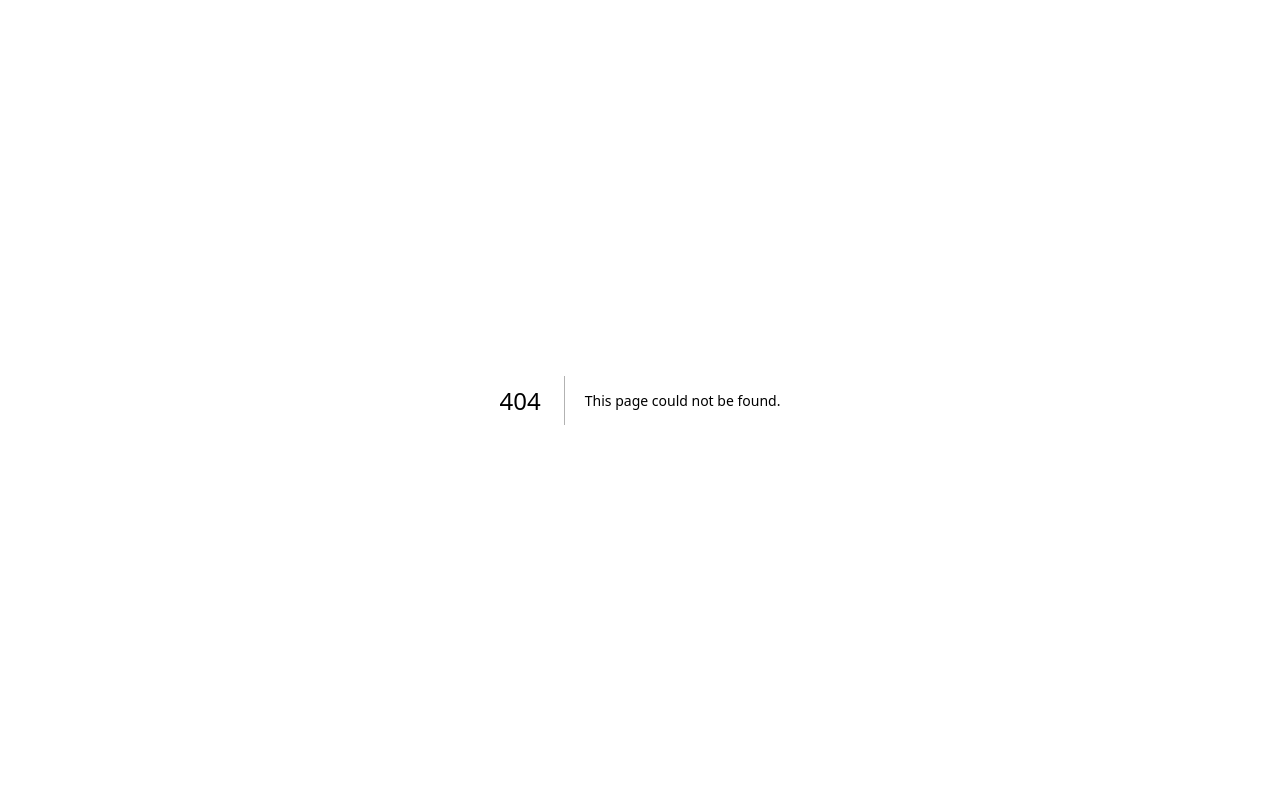
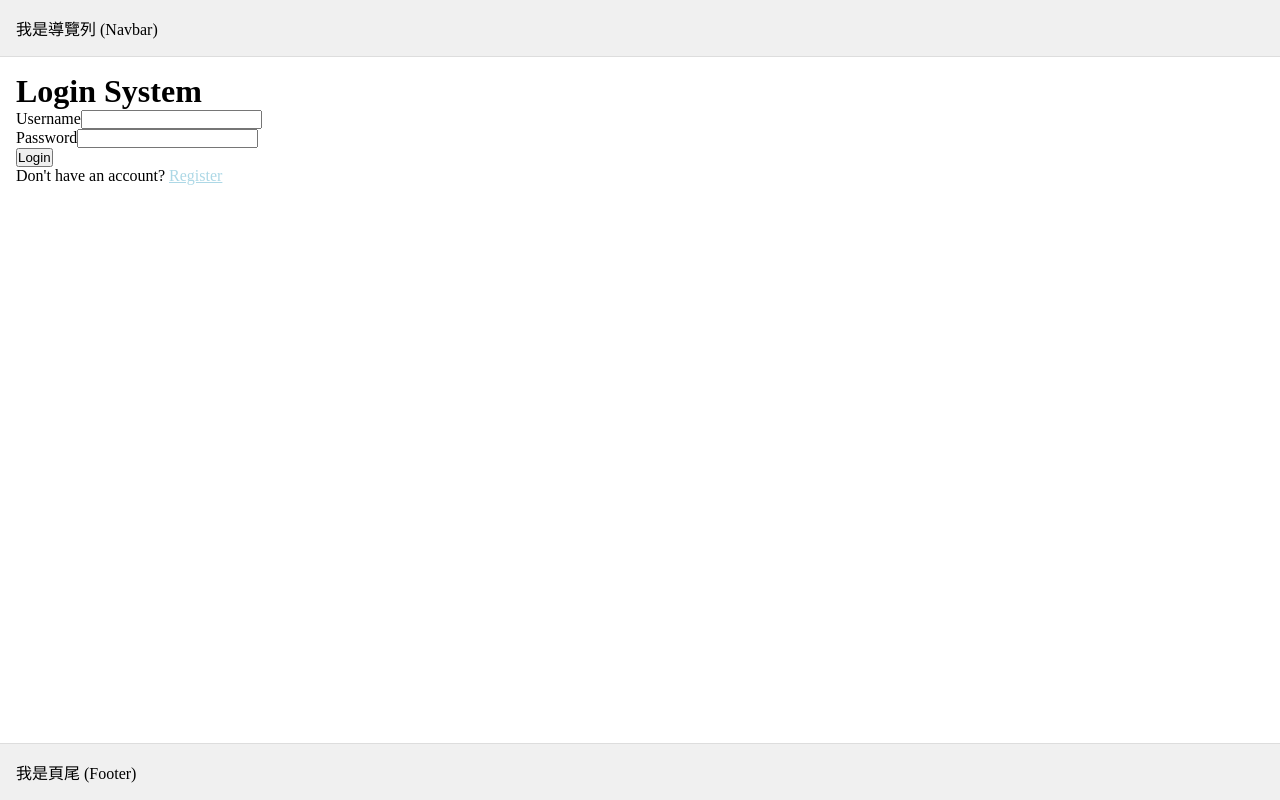
Before and after one commit to bigbrianlin/treatment_record, a Next.js app in the folder client/: page /login in a window 1280 px wide. Before the commit this address had no page. Built offline with nearby package versions, Linux system fonts and the light colour scheme; no server answers.

Commit message:
register login

```diff
--- a/client/components/layout.js
+++ b/client/components/layout.js
@@ -1,31 +1,56 @@
 import Head from "next/head";
 import Link from "next/link";
-import styles from "./layout.module.css";
+// import styles from "./layout.module.css";
+import React from "react";
 
-const name = "Wilson";
-const websiteTitle = "Next.js練習網站";
+const Navbar = () => (
+  <header style={{ padding: "1rem", backgroundColor: "#f0f0f0", borderBottom: "1px solid #ddd" }}>
+    我是導覽列 (Navbar)
+  </header>
+);
 
-export default function Layout({ children, returnBack }) {
+const Footer = () => (
+  <footer style={{ padding: "1rem", backgroundColor: "#f0f0f0", borderTop: "1px solid #ddd", marginTop: "auto" }}>
+    我是頁尾 (Footer)
+  </footer>
+);
+
+export default function Layout({ children }) {
   return (
-    <div className={styles.layout}>
-      <Head>
-        <meta charSet="utf-8" />
-        <meta
-          name="viewport"
-          content="width=device-width,initial-scale=1"
-        ></meta>
-        <meta name="author" content="Wilson" />
-      </Head>
-      <header className={styles.header}>
-        <h1>{websiteTitle}</h1>
-        <h2>作者:{name}</h2>
-      </header>
-      <main>{children}</main>
-      {returnBack && (
-        <Link className={styles.home} href="/">
-          回到首頁
-        </Link>
-      )}
+    <div style={{ display: "flex", flexDirection: "column", minHeight: "100vh" }}>
+      <Navbar />
+
+      {/* `<main>` 標籤中的 `{children}` 就是您每個頁面的實際內容 */}
+      <main style={{ flex: 1, padding: "1rem" }}>{children}</main>
+
+      <Footer />
     </div>
   );
 }
+// const name = "Wilson";
+// const websiteTitle = "Next.js練習網站";
+
+// export default function Layout({ children, returnBack }) {
+//   return (
+//     <div className={styles.layout}>
+//       <Head>
+//         <meta charSet="utf-8" />
+//         <meta
+//           name="viewport"
+//           content="width=device-width,initial-scale=1"
+//         ></meta>
+//         <meta name="author" content="Wilson" />
+//       </Head>
+//       <header className={styles.header}>
+//         <h1>{websiteTitle}</h1>
+//         <h2>作者:{name}</h2>
+//       </header>
+//       <main>{children}</main>
+//       {returnBack && (
+//         <Link className={styles.home} href="/">
+//           回到首頁
+//         </Link>
+//       )}
+//     </div>
+//   );
+// }
--- /dev/null
+++ b/client/context/authContext.js
@@ -0,0 +1,47 @@
+import { createContext, useState, useEffect, useContext } from "react";
+import AuthService from "@/services/auth.service";
+import { useRouter } from "next/router";
+
+// Create Auth Context
+const AuthContext = createContext({
+  currentUser: null,
+  login: async () => {},
+  logout: () => {},
+});
+
+// Create Provider component
+export const AuthProvider = ({ children }) => {
+  const [currentUser, setCurrentUser] = useState(null);
+  const [isLoading, setIsLoading] = useState(true);
+  const router = useRouter();
+
+  // Check if user is logged in
+  useEffect(() => {
+    const user = AuthService.getCurrentUser();
+    if (user) {
+      setCurrentUser(user);
+    }
+    setIsLoading(false);
+  }, []);
+
+  const login = async (username, password) => {
+    const data = await AuthService.login(username, password);
+    setCurrentUser(data.user);
+    return data;
+  };
+
+  const logout = () => {
+    AuthService.logout();
+    setCurrentUser(null);
+    router.push("/login");
+  };
+
+  const value = { currentUser, login, logout };
+
+  return <AuthContext.Provider value={value}>{!isLoading && children}</AuthContext.Provider>;
+};
+
+// Custom hook to use the AuthContext
+export const useAuth = () => {
+  return useContext(AuthContext);
+};
--- a/client/package.json
+++ b/client/package.json
@@ -8,8 +8,9 @@
     "start": "next start"
   },
   "dependencies": {
+    "axios": "^1.12.2",
+    "next": "15.5.3",
     "react": "19.1.0",
-    "react-dom": "19.1.0",
-    "next": "15.5.3"
+    "react-dom": "19.1.0"
   }
 }
--- a/client/pages/_app.js
+++ b/client/pages/_app.js
@@ -1,5 +1,14 @@
 import "@/styles/globals.css";
+import Layout from "@/components/layout";
+import { AuthProvider } from "@/context/authContext";
 
 export default function App({ Component, pageProps }) {
-  return <Component {...pageProps} />;
+  return (
+    <AuthProvider>
+      {" "}
+      <Layout>
+        <Component {...pageProps} />
+      </Layout>
+    </AuthProvider>
+  );
 }
--- a/client/pages/api/hello.js
+++ /dev/null
@@ -1,5 +0,0 @@
-// Next.js API route support: https://nextjs.org/docs/api-routes/introduction
-
-export default function handler(req, res) {
-  res.status(200).json({ name: "John Doe" });
-}
--- /dev/null
+++ b/client/pages/login.js
@@ -0,0 +1,67 @@
+import { useState } from "react";
+import Head from "next/head";
+import Link from "next/link";
+import { useRouter } from "next/router";
+import { useAuth } from "../context/authContext";
+
+export default function Login() {
+  const router = useRouter();
+  const { login, currentUser } = useAuth();
+  const [formData, setFormData] = useState({
+    username: "",
+    password: "",
+  });
+  const [isLoading, setIsLoading] = useState(false);
+
+  const { username, password } = formData;
+  const handleChange = (e) => {
+    setFormData({ ...formData, [e.target.name]: e.target.value });
+  };
+
+  const handleSubmit = async (e) => {
+    e.preventDefault();
+    setIsLoading(true);
+
+    try {
+      await login(username, password);
+      router.push("/");
+    } catch (err) {
+      console.log(err);
+    } finally {
+      setIsLoading(false);
+    }
+  };
+
+  if (currentUser) {
+    router.push("/");
+    return null;
+  }
+
+  return (
+    <div>
+      <Head>
+        <title>Login</title>
+      </Head>
+
+      <form onSubmit={handleSubmit}>
+        <h1>Login System</h1>
+        <div>
+          <label htmlFor="username">Username</label>
+          <input id="username" value={username} name="username" type="text" onChange={handleChange} />
+        </div>
+        <div>
+          <label htmlFor="password">Password</label>
+          <input id="password" value={password} name="password" type="password" onChange={handleChange} />
+        </div>
+
+        <button type="submit" disabled={isLoading}>
+          {isLoading ? "Logging in..." : "Login"}
+        </button>
+
+        <p>
+          Don't have an account? <Link href="/register">Register</Link>
+        </p>
+      </form>
+    </div>
+  );
+}
--- /dev/null
+++ b/client/services/auth.service.js
@@ -0,0 +1,77 @@
+import axios from "axios";
+// get the API URL from environment variables
+const API_URL = process.env.NEXT_PUBLIC_API_URL + "/api/auth";
+
+class AuthService {
+  /**
+   * login user
+   * @param {string} username
+   * @param {string} password
+   * @returns
+   */
+  async login(username, password) {
+    try {
+      const response = await axios.post(API_URL + "/login", {
+        username,
+        password,
+      });
+      if (response.data.token && response.data.user) {
+        const authData = {
+          token: response.data.token,
+          user: response.data.user,
+        };
+        localStorage.setItem("auth", JSON.stringify(authData));
+      }
+      return response.data;
+    } catch (err) {
+      throw err;
+    }
+  }
+
+  /**
+   * logout user
+   */
+  logout() {
+    localStorage.removeItem("auth");
+  }
+
+  /**
+   * register user
+   * @param {string} username
+   * @param {string} password
+   * @param {string} role
+   * @returns
+   */
+  register(username, password, role) {
+    return axios.post(API_URL + "/register", {
+      username,
+      password,
+      role,
+    });
+  }
+  /**
+   * get current user
+   * @returns
+   */
+  getCurrentUser() {
+    if (typeof window !== "undefined") {
+      const auth = localStorage.getItem("auth");
+      return auth ? JSON.parse(auth).user : null;
+    }
+    return null;
+  }
+
+  /**
+   * get current user token
+   * @returns
+   */
+  getToken() {
+    if (typeof window !== "undefined") {
+      const auth = localStorage.getItem("auth");
+      return auth ? JSON.parse(auth).token : null;
+    }
+    return null;
+  }
+}
+
+export default new AuthService();
```
Also changed, not shown: client/pages/index.js (+3 -8 lines), client/pages/register.js (added, +59 -0 lines), 1 other file (tests, documents, lock files or other folders).
